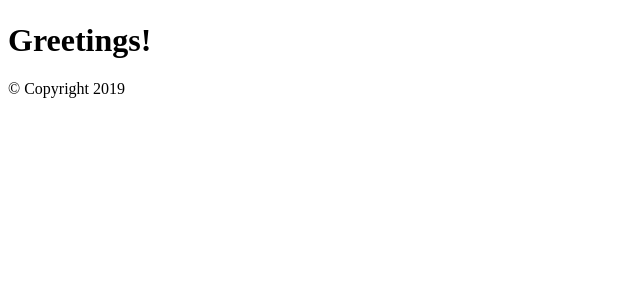
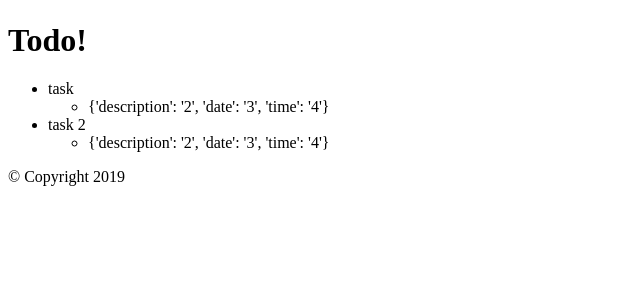
Before and after one commit to briangx92/flask-todo, a Flask app: page /todo in a window 1280 px wide. Shown: the part 39-339 px from the top of the page, without its empty margins (0-640 px from the left). Run offline with Flask 2, Linux system fonts and the light colour scheme.

Commit message:
added a list from the dictionary but it's hard coded. Going to try to make it so there is user input

```diff
--- a/flask_todo/__init__.py
+++ b/flask_todo/__init__.py
@@ -17,13 +17,19 @@ def create_app(test_config=None): #Factory app
     def index():
        return render_template('index.html')
 
-    @app.route('/todo')
-    def todo(name="World"):
+    # tasks = []
+    @app.route('/todo', methods=['GET', 'POST'])
+    def todo():
 
-        # for key, value in request.args.items():
-        #     print(f"{key}: {value}")
-        name = request.args.get('name', 'World') # get the request from flask
-        return render_template('todo.html', name=name)
+        task_dict = {
+            'task': {'description': '2', 'date': '3', 'time': '4'
+            },
+            'task 2': {'description': '2', 'date': '3', 'time': '4'
+            }}
+        list = task_dict.items()
+
+
+        return render_template('todo.html', list=list)
 
 
 
--- a/flask_todo/templates/todo.html
+++ b/flask_todo/templates/todo.html
@@ -3,6 +3,14 @@
 {% block title %}{% endblock %}
 
 {%block content %}
-<h1>Greetings!</h1>
+<h1>Todo!</h1>
+<ul>
+    {% for key, value in list %}
+    <li>{{ key }}</li>
 
+    <ul>
+        <li>{{ value }}</li>
+    </ul>
+    {% endfor %}
+    </ul>
 {% endblock %}
```
